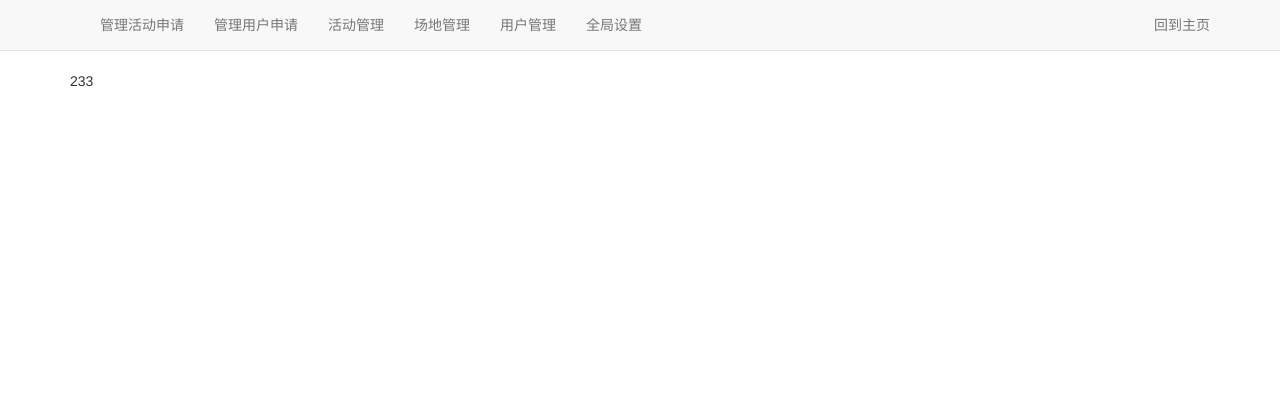
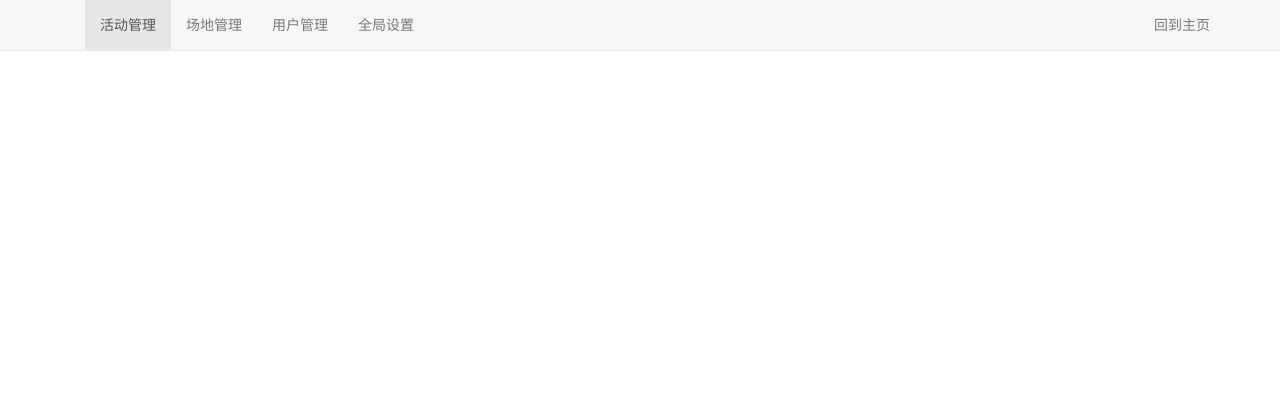
Before and after one commit to kj415j45/Site-Manager, a PHP site: page /admin.php in a window 1280 px wide. Shown: the top 420 px of the page. Run offline with PHP 8.4, Linux system fonts and the light colour scheme; data that the repository does not hold is empty; a stand-in replaces the project's code that opens the database connection.

Commit message:
管理界面和活动界面部分修改

```diff
--- a/activities.html.php
+++ b/activities.html.php
@@ -27,7 +27,6 @@
                                 <td>ID</td>
                                 <td>活动名称</td>
                                 <td>发起人</td>
-                                <td>活动简介</td>
                                 <td>开始时间</td>
                             </tr>
 							<?php
--- a/admin.html.php
+++ b/admin.html.php
@@ -18,7 +18,7 @@
 	<nav class="navbar navbar-default navbar-static-top" role="navigation">
 		<div class="container">
 			<div class="navbar-header">
-				<a class="navbar-brand" href="index.php"><?=$site_head ?></a>
+				<a class="navbar-brand" href="#"><?=$site_head ?></a>
 				<button class="navbar-toggle" type="button" data-toggle="collapse" data-target="#bs-navbar" aria-controls="bs-navbar" aria-expanded="true">
 					<span class="sr-only">Toggle navigation</span>
 					<span class="icon-bar"></span>
@@ -28,12 +28,10 @@
 			</div>
 			<nav id="bs-navbar" class="navbar-collapse collapse" aria-expanded="true">
 				<ul class="nav navbar-nav">
-					<li><a>管理活动申请</a></li>
-					<li><a>管理用户申请</a></li>
-					<li><a>活动管理</a></li>
-					<li><a>场地管理</a></li>
-					<li><a>用户管理</a></li>
-					<li><a>全局设置</a></li>
+					<li id="button_activities" class="active"><a onClick="show('activities');" href="#">活动管理</a></li>
+					<li id="button_sites"><a onClick="show('sites');" href="#">场地管理</a></li>
+					<li id="button_users"><a onClick="show('users');" href="#">用户管理</a></li>
+					<li id="button_global_setting"><a onClick="show('global_setting');" href="#">全局设置</a></li>
 				</ul>
 				<ul class="nav navbar-nav navbar-right">
 					<li><a href="index.php">回到主页</a></li>
@@ -44,11 +42,10 @@
 	<!-- 头部结束 -->
 	<!-- 主容器开始 -->
     <div class="container">
-        <div class="row">
-            <div class="col-md-12">
-                 233
-            </div>
-        </div>
+		<?php require "include/admin_activities.html.php" ?>
+		<?php require "include/admin_sites.html.php" ?>
+		<?php require "include/admin_users.html.php" ?>
+		<?php require "include/admin_global_setting.html.php" ?>
     </div>
     <!-- 主容器结束 -->
     <!-- 底部开始 -->
@@ -65,5 +62,20 @@
     <script src="js/jquery.min.js"></script>
     <!-- 导入Bootstrap -->
     <script src="js/bootstrap.min.js"></script>
+
+	<script>
+		function show(name){
+			$('#admin_activities').addClass('hidden');
+			$('#admin_sites').addClass('hidden');
+			$('#admin_users').addClass('hidden');
+			$('#admin_global_setting').addClass('hidden');
+			$('#button_activities').removeClass('active');
+			$('#button_sites').removeClass('active');
+			$('#button_users').removeClass('active');
+			$('#button_global_setting').removeClass('active');
+			$('#admin_'+name).removeClass('hidden');
+			$('#button_'+name).addClass('active');
+		}
+	</script>
   </body>
 </html>
--- /dev/null
+++ b/include/admin_activities.html.php
@@ -0,0 +1,3 @@
+<div class="row" id="admin_activities">
+
+</div>
--- /dev/null
+++ b/include/admin_global_setting.html.php
@@ -0,0 +1,3 @@
+<div class="row hidden" id="admin_global_setting">
+
+</div>
--- /dev/null
+++ b/include/admin_sites.html.php
@@ -0,0 +1,3 @@
+<div class="row hidden" id="admin_sites">
+
+</div>
--- /dev/null
+++ b/include/admin_users.html.php
@@ -0,0 +1,3 @@
+<div class="row hidden" id="admin_users">
+
+</div>
--- a/include/get_activity.php
+++ b/include/get_activity.php
@@ -78,7 +78,6 @@
 			echo "<td>".$assoc["$i"]['id']."</td>";
 			echo "<td><a href=".$site_host."activity.php?id=".$assoc["$i"]['id'].">".$assoc["$i"]['activity_name']."</a></td>";
 			echo "<td>".$assoc["$i"]['username']."</td>";
-			echo "<td>".$assoc["$i"]['activity_describe']."</td>";
 			echo "<td>".$assoc["$i"]['start_time']."</td>";
 			echo "</tr>";
 		}
```
